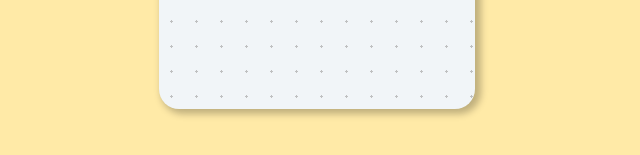
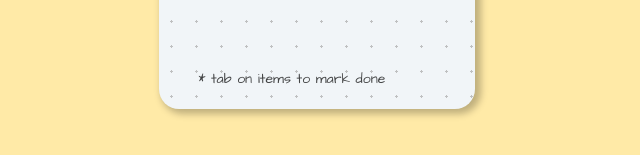
Before and after one commit to Panchammmm/TO-DO-App-with-react-, a React (Create React App) app: page / in a window 1280 px wide. Shown: the part 429-584 px from the top of the page, without its empty margins (323-963 px from the left). Built offline with nearby package versions, Linux system fonts and the light colour scheme.

Commit message:
instruction

```diff
--- a/public/styles.css
+++ b/public/styles.css
@@ -13,6 +13,7 @@ body {
 }
 
 .container {
+    position: relative;
     width: 100%;
     height: auto;
     min-height: 500px;
@@ -75,6 +76,10 @@ button span {
     border: 2px solid hsl(198, 1%, 29%);
 }
 
+.note-items-container {
+    margin-bottom: 40px;
+}
+
 .item-container {
     display: flex;
     align-items: center;
@@ -94,3 +99,14 @@ img {
     opacity: 0.8;
     cursor: pointer;
 }
+
+p {
+    display: flex;
+    position: absolute;
+    color: #000000b9;
+    font-size: 14px;
+    bottom: 0;
+    width: 70%;
+    margin-bottom: 20px;
+    margin-left: 15px;
+}
--- a/src/components/App.js
+++ b/src/components/App.js
@@ -67,7 +67,7 @@ function App() {
                     <span>Add</span>
                 </button>
             </div>
-            <div>
+            <div className="note-items-container">
                 <ul>
                     {items.map((todoItem, index) => (
                         <ToDoItem
@@ -79,6 +79,8 @@ function App() {
                     ))}
                 </ul>
             </div>
+
+            <p>* tab on items to mark done</p>
         </div>
     );
 }
```
